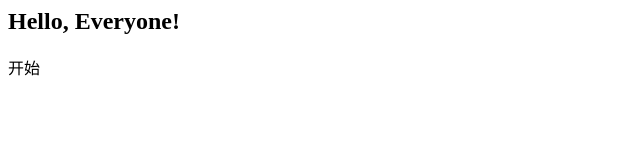
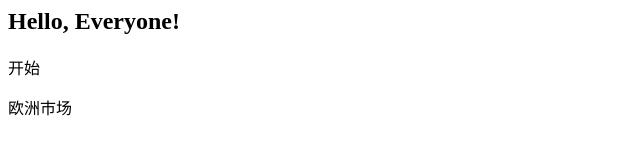
Before and after one commit to apczsc/DBHot, a plain HTML site: page index.html in a window 1280 px wide. Shown: the whole page, without its empty margins (0-640 px from the left). Drawn offline with Linux system fonts and the light colour scheme.

Commit message:
M2 开拓欧美市场

```diff
--- a/index.html
+++ b/index.html
@@ -9,7 +9,7 @@
 <h1>
 <h2> Hello, Everyone! </h2>
 <p> 开始 </p>
-
+<p> 欧洲市场 </p>
 
 </body>
 
```
